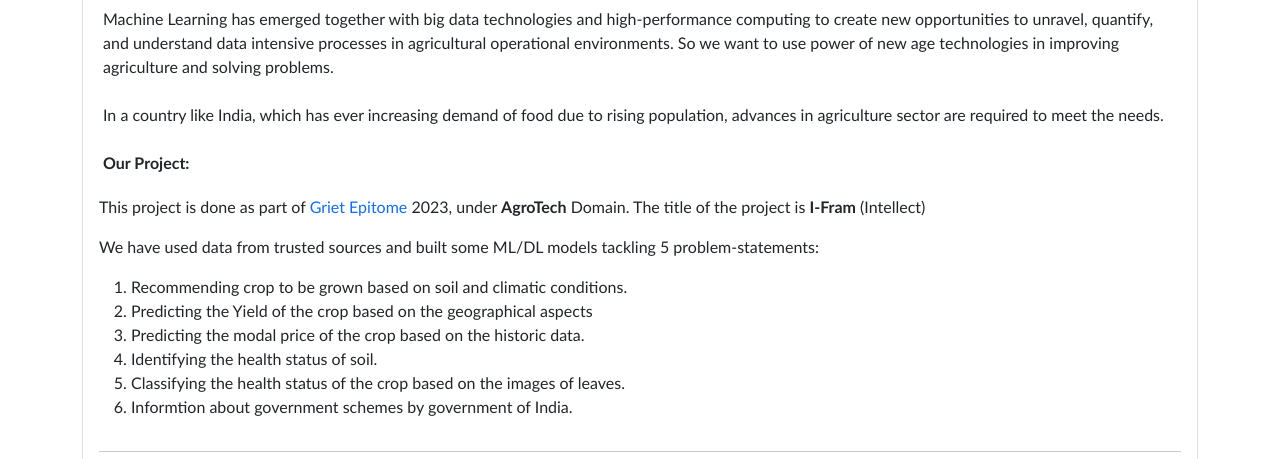
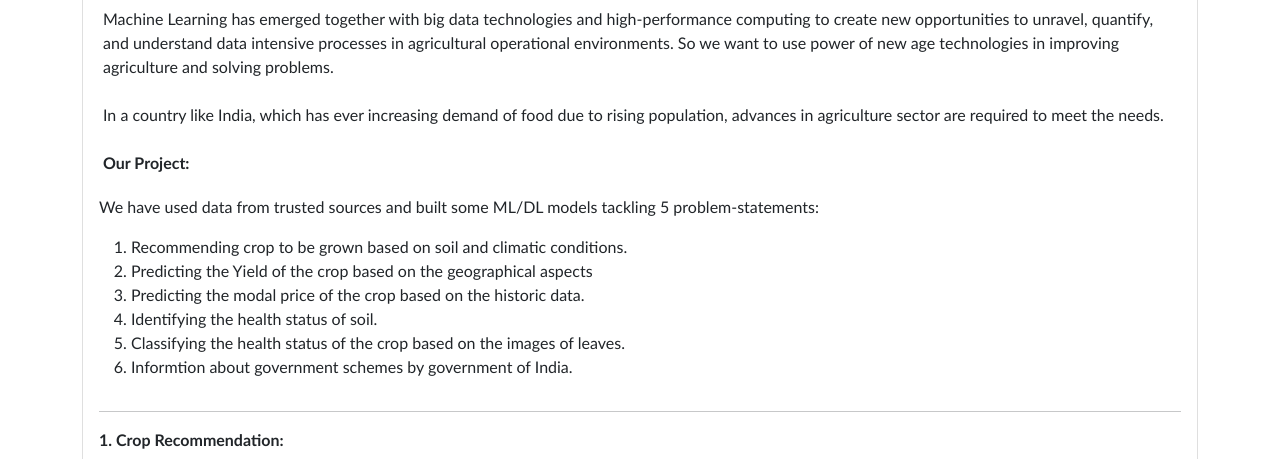
Before and after one commit to Mohit-3430/AAC, a Flask app: page /About-us in a window 1280 px wide. Shown: the part 340-799 px from the top of the page. Run offline with Flask 2, Linux system fonts and the light colour scheme; parts of the project's set-up code (start-up, migrations or seed data) failed here and were passed over; some libraries are stand-ins or nearby versions.

Commit message:
Removed useless information in the readme and about page

```diff
--- a/Web_App/templates/AboutUs.html
+++ b/Web_App/templates/AboutUs.html
@@ -25,9 +25,6 @@
           <br> In a country like India, which has ever increasing demand of food due to rising population, advances in
           agriculture sector are required to meet the needs.
           <br><br><b class="text-start">Our Project:</b><br>
-        <p>This project is done as part of <a href="http://epitome23.griet.ac.in/" style="text-decoration: none;"
-            target="_blank">Griet Epitome</a> 2023, under <b>AgroTech</b> Domain. The title of the project is
-          <b>I-Fram</b> (Intellect)
         </p>
         <p>We have used data from trusted sources and built some ML/DL models tackling 5 problem-statements:</p>
         <ol>
```
Also changed, not shown: README.md.
